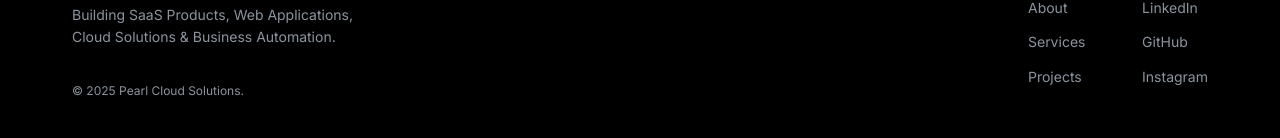
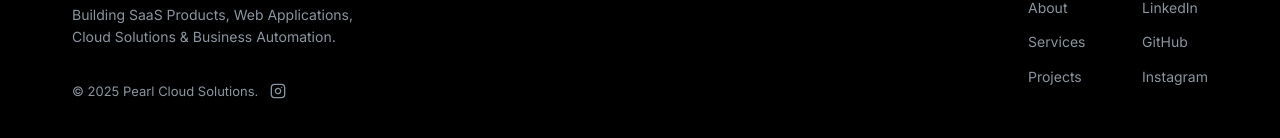
Before and after one commit to Amreshbofficial/Amreshbofficial.github.io, a React (Vite) app: page / in a window 1280 px wide. Shown: the part 6360-6498 px from the top of the page. Built offline with nearby package versions, Linux system fonts and the light colour scheme.

Commit message:
fix: update github and instagram links, move company social to copyright section

```diff
--- a/src/components/layout/Footer.tsx
+++ b/src/components/layout/Footer.tsx
@@ -15,8 +15,11 @@
           <p style={{ lineHeight: 1.6 }}>
             Building SaaS Products, Web Applications, Cloud Solutions & Business Automation.
           </p>
-          <div style={{ fontSize: '12px', marginTop: '16px' }}>
-            &copy; {new Date().getFullYear()} Pearl Cloud Solutions.
+          <div style={{ fontSize: '13px', marginTop: '16px', display: 'flex', alignItems: 'center', gap: '12px' }}>
+            <span>&copy; {new Date().getFullYear()} Pearl Cloud Solutions.</span>
+            <a href="https://www.instagram.com/pearlcloudsolutions/" target="_blank" rel="noopener noreferrer" className="text-muted" aria-label="Pearl Cloud Solutions Instagram" style={{ display: 'flex', alignItems: 'center', transition: 'color 0.2s' }}>
+              <svg width="16" height="16" viewBox="0 0 24 24" fill="none" stroke="currentColor" strokeWidth="2" strokeLinecap="round" strokeLinejoin="round"><rect x="2" y="2" width="20" height="20" rx="5" ry="5"></rect><path d="M16 11.37A4 4 0 1 1 12.63 8 4 4 0 0 1 16 11.37z"></path><line x1="17.5" y1="6.5" x2="17.51" y2="6.5"></line></svg>
+            </a>
           </div>
         </div>
 
@@ -30,8 +33,8 @@
           <div className="flex flex-col gap-3 footer-col">
             <h4 style={{ color: 'var(--color-text-primary)', fontWeight: 500, fontSize: '14px' }}>Socials</h4>
             <a href="https://www.linkedin.com/in/amresh-baskar-830350325" target="_blank" rel="noopener noreferrer" className="text-muted">LinkedIn</a>
-            <a href="#" className="text-muted">GitHub</a>
-            <a href="#" className="text-muted">Instagram</a>
+            <a href="https://github.com/Amreshbofficial" target="_blank" rel="noopener noreferrer" className="text-muted">GitHub</a>
+            <a href="https://www.instagram.com/amreshbofficial/" target="_blank" rel="noopener noreferrer" className="text-muted">Instagram</a>
           </div>
         </div>
       </div>
```
